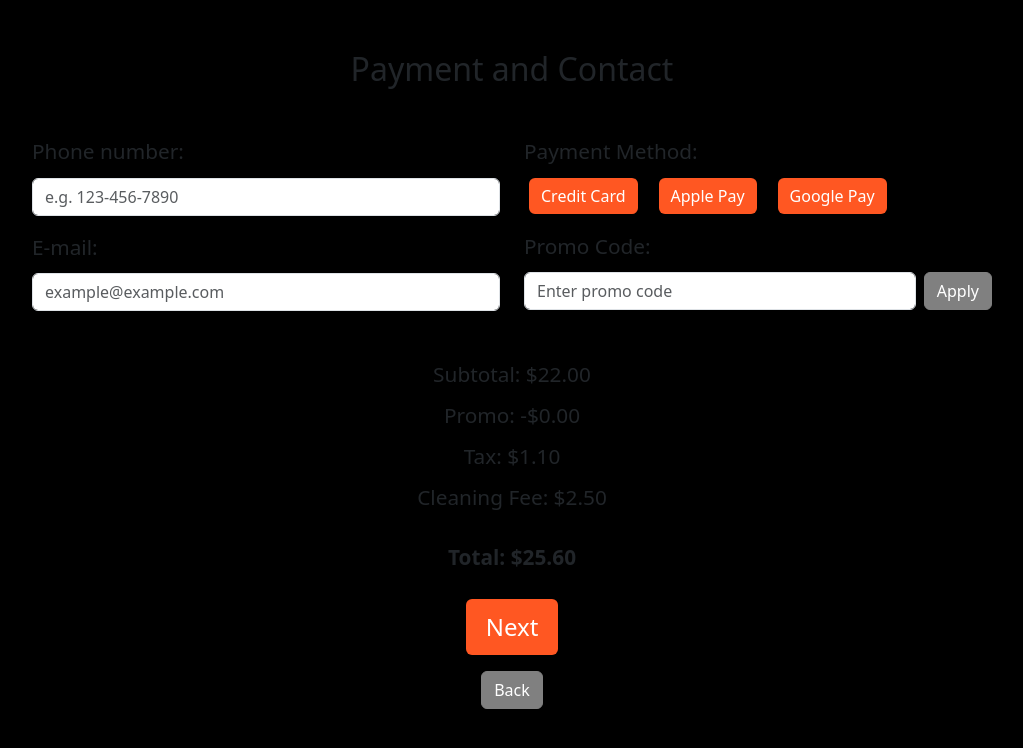
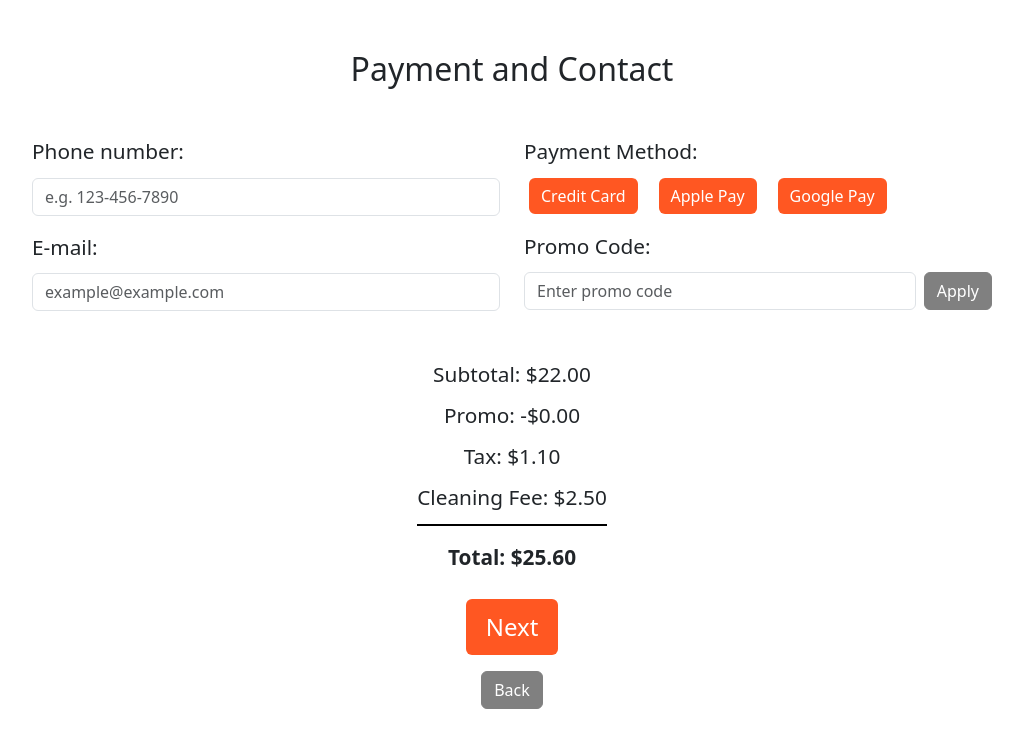
Before and after one commit to viet-ho/CineMagic, a React (Create React App) app: page / in a window 1280 px wide. Shown: the top 748 px of the page, without its empty margins (128-1151 px from the left). Built offline with nearby package versions, Linux system fonts and the light colour scheme; the HTML template or start-up script is replaced by a standard one.

Commit message:
Minor fixed for the background color

```diff
--- a/src/components/ReviewsPage.js
+++ b/src/components/ReviewsPage.js
@@ -44,6 +44,14 @@ const Review = ({ review }) => {
 
 // Reviews Page Component
 const ReviewsPage = () => {
+  useEffect(() => {
+    document.body.classList.add('reviews-page-background');
+
+    return () => {
+      document.body.classList.remove('reviews-page-background');
+    };
+  }, []);
+
   useEffect(() => {
     const link = document.createElement('link');
     link.rel = 'stylesheet';
--- a/src/styles/ReviewsPage.css
+++ b/src/styles/ReviewsPage.css
@@ -1,4 +1,4 @@
-body {
+body.reviews-page-background {
   background-color: #000;
 }
 
```
Lines whose indentation alone changed are shown as unchanged.
